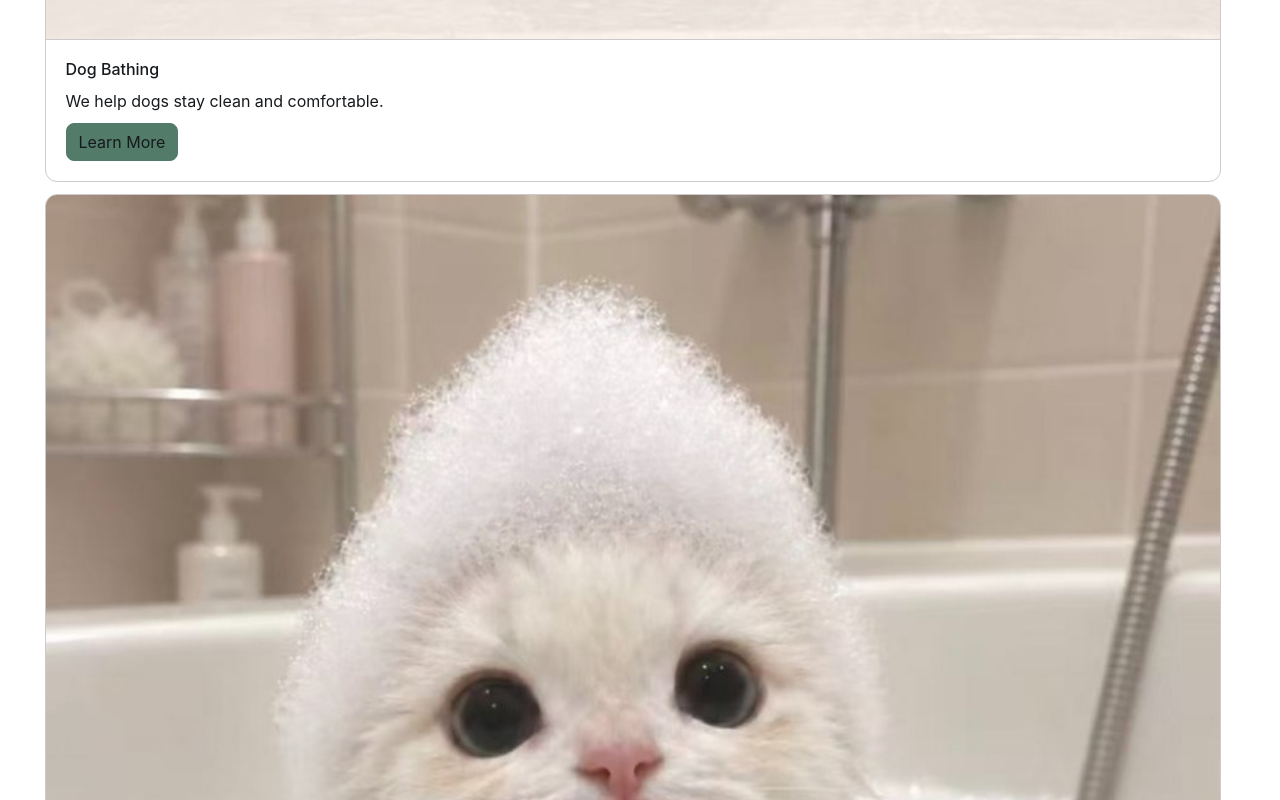
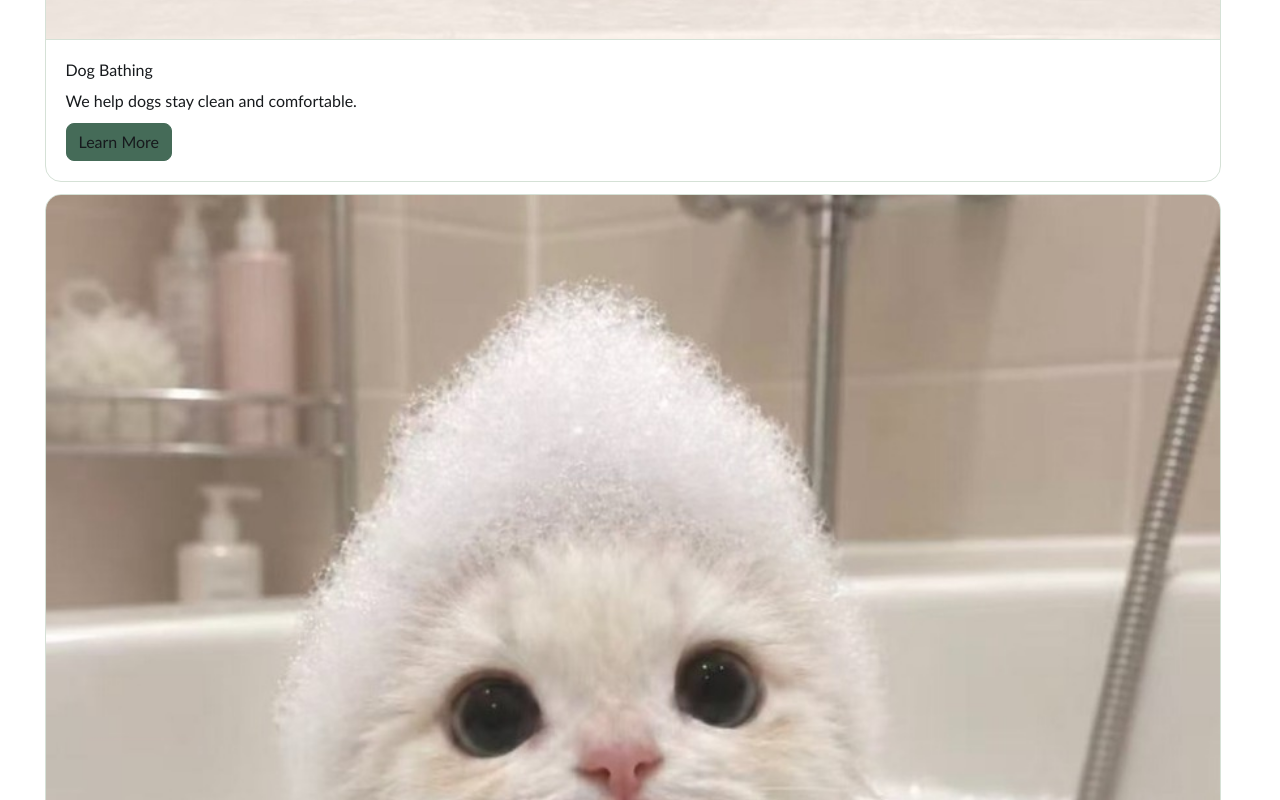
Before and after one commit to Teresa0681/Lab6, a plain HTML site: page index.html in a window 1280 px wide. Shown: the part 2720-3520 px from the top of the page. Drawn offline with Linux system fonts and the light colour scheme.

Commit message:
css change

```diff
--- a/css/style.css
+++ b/css/style.css
@@ -1,9 +1,10 @@
-
 :root {
-    --bs-primary: #537b69;
-    --bs-primary-rgb: 83, 123, 105;
     --bs-body-bg: #f8f6f1;
-    --bs-body-color: #283b32;
+    --bs-body-color: #263d33;
+    --bs-body-font-family: "Trebuchet MS", Arial, sans-serif;
+    --bs-primary: #456b58;
+    --bs-primary-rgb: 69, 107, 88;
+    --bs-border-color: #d5e1d6;
 }
 
 .navbar {
@@ -11,12 +12,20 @@
 }
 
 .btn-primary {
-    --bs-btn-bg: #537b69;
-    --bs-btn-border-color: #537b69;
-    --bs-btn-hover-bg: #3d5e4e;
-    --bs-btn-hover-border-color: #3d5e4e;
+    --bs-btn-bg: #456b58;
+    --bs-btn-border-color: #456b58;
+    --bs-btn-hover-bg: #304e3f;
+    --bs-btn-hover-border-color: #304e3f;
 }
 
 .card {
     --bs-card-bg: #ffffff;
+    --bs-card-border-color: #d5e1d6;
+    --bs-card-border-radius: 1rem;
 }
+
+.accordion {
+    --bs-accordion-bg: #ffffff;
+    --bs-accordion-active-bg: #e8efe8;
+    --bs-accordion-active-color: #263d33;
+}
```
